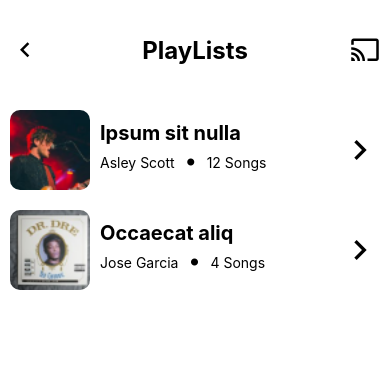
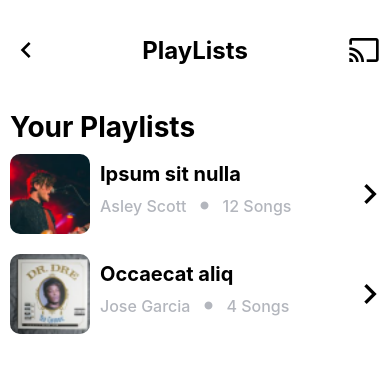
Before and after one commit to HKThanh/Music-Stream-App, a React Native app: screen / in a window 390 px wide. Shown: the top 372 px of the page. Built offline with nearby package versions, Linux system fonts and the light colour scheme.

Commit message:
ADJUST: at MyPlayList UI - adding Your PlayList title and restyle some text

```diff
--- a/Screens/MyPlayList.js
+++ b/Screens/MyPlayList.js
@@ -13,7 +13,7 @@ const playListItem = ({ item }) => (
             <Text style={styles.playListTitle}>{item.title}</Text>
             <View style={{flexDirection: 'row', alignItems: 'center'}}>
                 <Text style={styles.author}>{item.author}</Text>
-                <Entypo name="dot-single" size={32} color="black" />
+                <Entypo name="dot-single" size={36} color="#B3B6BD" />
                 <Text style={styles.numberOfSongs}>{item.numberOfSongs} Songs</Text>
             </View>
         </View>
@@ -45,17 +45,20 @@ const MyPlayList = () => {
         <SafeAreaView style={styles.container}>
             <View style={styles.headerContainer}>
                 <Pressable>
-                    <MaterialCommunityIcons name="chevron-left" size={30} color="black" />
+                    <MaterialCommunityIcons name="chevron-left" size={32} color="black" />
                 </Pressable>
                 <Text style={styles.title}>PlayLists</Text>
                 <Pressable>
-                    <MaterialCommunityIcons name="cast" size={30} color="black" />
+                    <MaterialCommunityIcons name="cast" size={32} color="black" />
                 </Pressable>
             </View>
-            <FlatList
-                data={item}
-                renderItem={playListItem}
-            />
+            <View style={{padding: 10}}>
+                <Text style={styles.yourPlayList}>Your Playlists</Text>
+                <FlatList
+                    data={item}
+                    renderItem={playListItem}
+                />
+            </View>
         </SafeAreaView>
     );
 }
@@ -80,6 +83,10 @@ const styles = StyleSheet.create({
     middleView: {
         padding: 10,
     },
+    yourPlayList: {
+        fontSize: 28,
+        fontWeight: '700',
+    },
     playListContainer: {
         width: width,
         flexDirection: 'row',
@@ -90,7 +97,6 @@ const styles = StyleSheet.create({
         width: 80,
         height: 80,
         borderRadius: 10,
-        marginLeft: 10,
     },
     textContainer: {
         marginLeft: 10,
@@ -99,6 +105,16 @@ const styles = StyleSheet.create({
         fontSize: 20,
         fontWeight: '700',
     },
+    author: {
+        fontSize: 16,
+        fontWeight: '500',
+        color: '#B3B6BD',
+    },
+    numberOfSongs: {
+        fontSize: 16,
+        fontWeight: '500',
+        color: '#B3B6BD',
+    }
 });
 
 export default MyPlayList;
```
